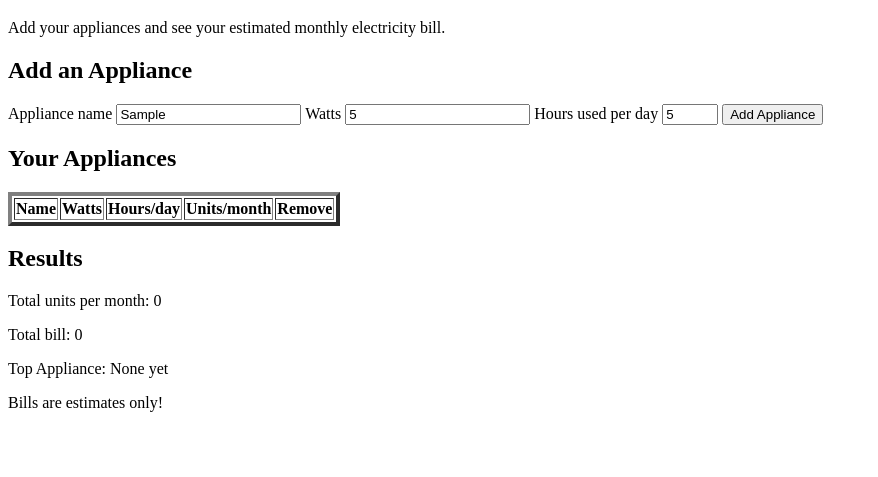
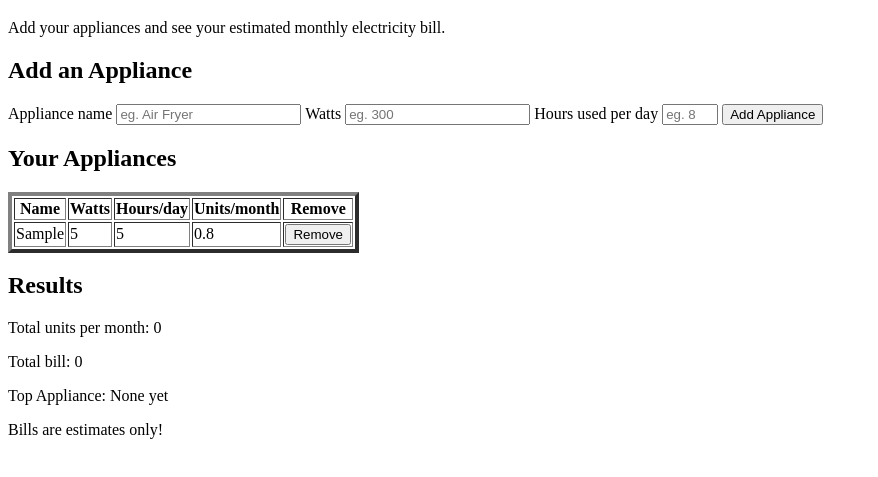
Before and after one commit to talha7382/Bijli_Bill_Estimator, a plain HTML site: page index.html in a window 1280 px wide. Both pictures are taken after typing "Sample", "5", "5" into the empty fields and a click on the button "Add Appliance". Shown: the part 61-538 px from the top of the page, without its empty margins (0-878 px from the left). Drawn offline with Linux system fonts and the light colour scheme.

Commit message:
Add files via upload

```diff
--- a/script.js
+++ b/script.js
@@ -0,0 +1,64 @@
+
+let appliances = [];
+
+const input_name = document.getElementById("appliance-name");
+const input_watts = document.getElementById("watts");
+const input_hours = document.getElementById("hours/day");
+const add_btn = document.getElementById("add-btn");
+
+const table_body = document.getElementById("appliance-list");
+
+const total_units = document.getElementById("total-units");
+const total_bill = document.getElementById("total-bill");
+const top_appliance = document.getElementById("top-appliance");
+
+add_btn.addEventListener("click", function () {
+        let name = input_name.value.trim();
+        let watts = Number(input_watts.value);
+        let hours = Number(input_hours.value);
+
+        if (name === "" || watts <= 0 || hours <= 0 || hours > 24) {
+            alert("Please enter valid details");
+            return;
+        }
+
+        let units = watts * hours * 30 / 1000;
+
+        let row = {
+            name: name,
+            watts: watts,
+            hours: hours,
+            units: units
+        };
+
+        appliances.push(row);
+        input_name.value = "";
+        input_watts.value = "";
+        input_hours.value = "";
+
+        showAppliances();
+    }
+)
+
+function showAppliances() {
+    let html = "";
+    for (let i = 0; i < appliances.length; i++) {
+        html += "<tr>" +
+        "<td>" + appliances[i].name + "</td>" +
+        "<td>" + appliances[i].watts + "</td>" +
+        "<td>" + appliances[i].hours + "</td>" +
+        "<td>" + appliances[i].units.toFixed(1) + "</td>" +
+        "<td>" + "<button class = 'remove-btn' data-index='" + i + "'>Remove</button> </td>" +
+        "</tr>";
+    }
+    document.getElementById("appliance-list").innerHTML = html;
+    let remove_btns = document.querySelectorAll(".remove-btn");
+    for (let i = 0; i < remove_btns.length; i++) {
+        remove_btns[i].addEventListener("click", function () {
+                let index = Number(remove_btns[i].getAttribute("data-index"));
+                appliances.splice(index, 1);
+                showAppliances();
+            }
+        )
+    }
+}
```
Also changed, not shown: index.html (+1 -1 lines).
